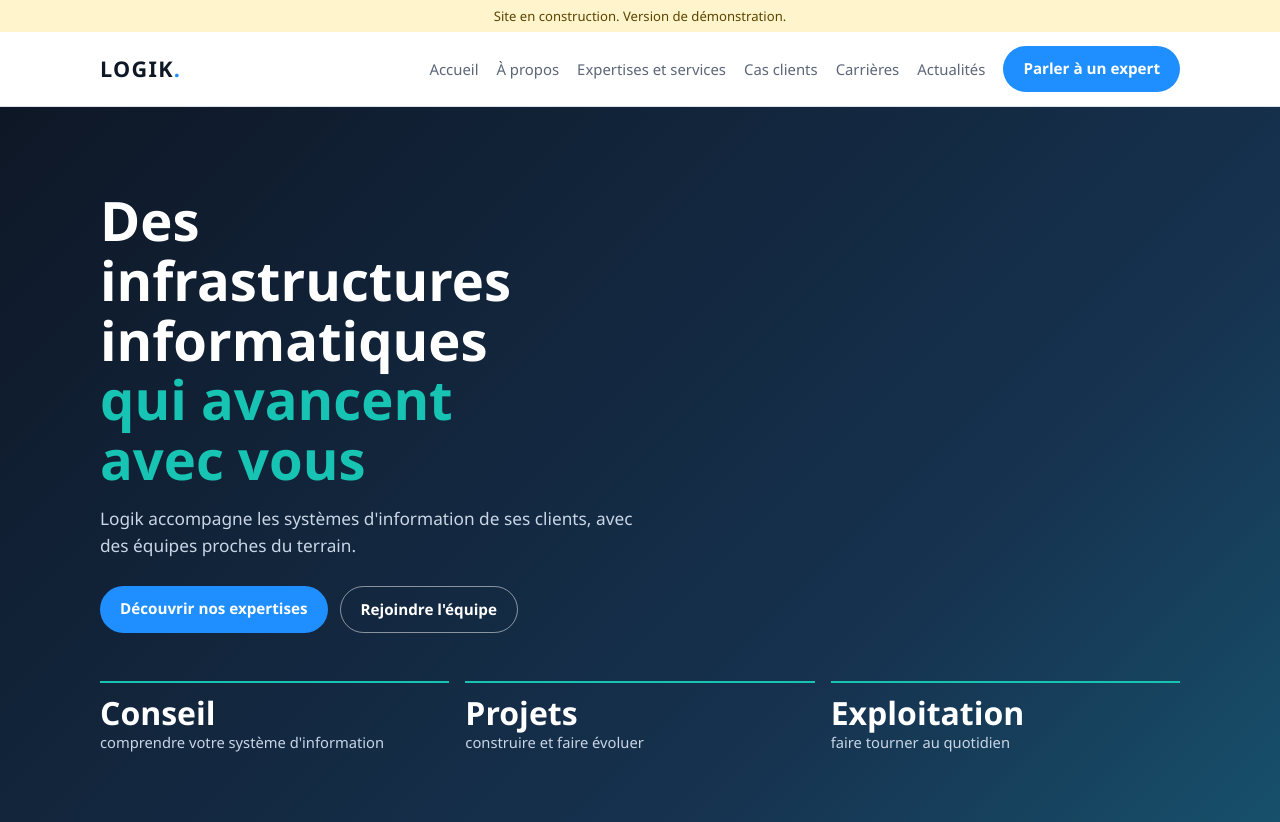
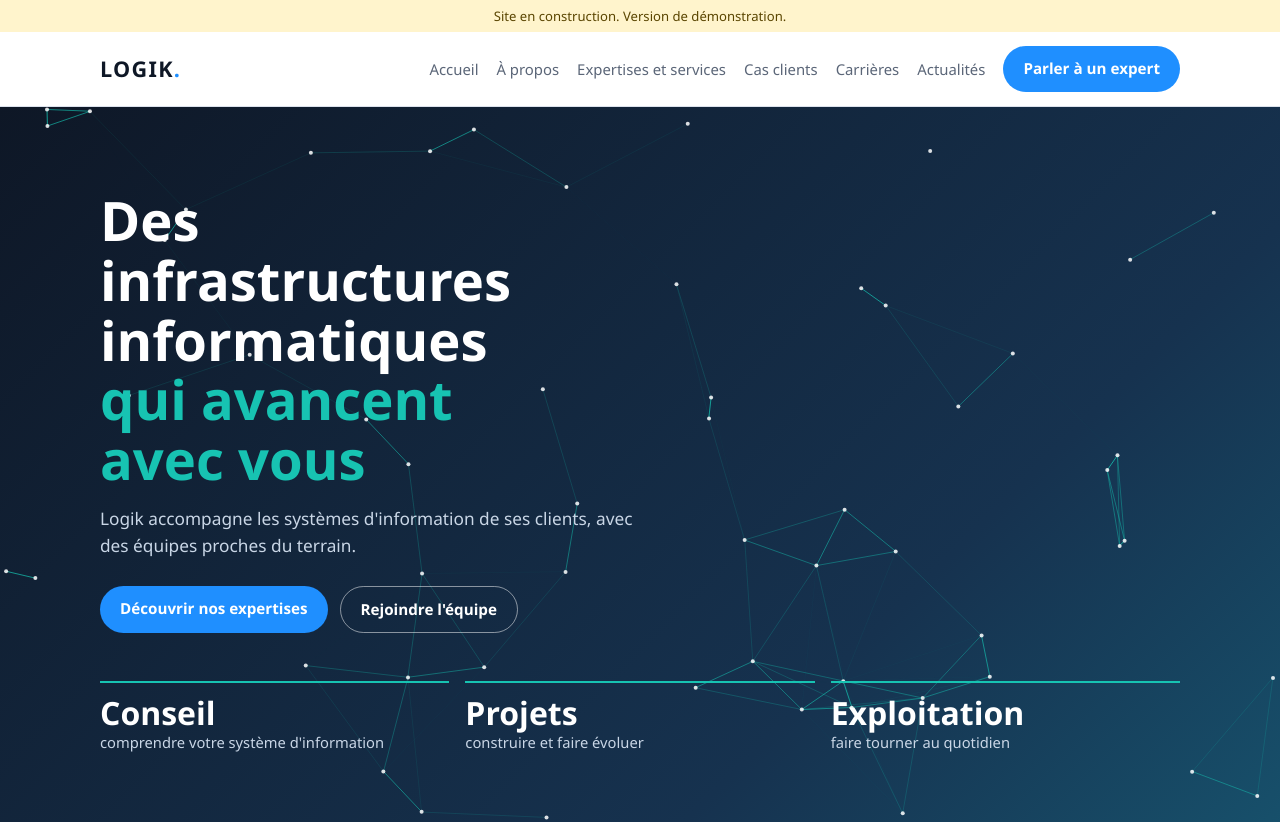
Before and after one commit to VIWELL/Logik, a plain HTML site: page index.html in a window 1280 px wide. Shown: the top 822 px of the page. Drawn offline with Linux system fonts and the light colour scheme.

Commit message:
Add styles and animations to index.html

```diff
--- a/index.html
+++ b/index.html
@@ -164,5 +164,49 @@ footer a { color: #C9D6E6; text-decoration: none; display: block; }
 <div><b>Démonstration</b>Page réalisée pour montrer ce qu'un site vitrine peut être.</div>
 </div>
 </footer>
+<style>
+.hero { position: relative; overflow: hidden; }
+.hero .large { position: relative; z-index: 1; }
+#reseau { position: absolute; inset: 0; width: 100%; height: 100%; }
+.js .carte, .js .chiffres div { opacity: 0; transform: translateY(22px); transition: opacity .7s ease, transform .7s ease; }
+.js .carte.vu, .js .chiffres div.vu { opacity: 1; transform: none; }
+.carte { transition: transform .25s ease, box-shadow .25s ease, opacity .7s ease; }
+.carte:hover { transform: translateY(-4px); box-shadow: 0 14px 30px rgba(14,23,38,.12); }
+@media (prefers-reduced-motion: reduce) { .js .carte, .js .chiffres div { opacity: 1; transform: none; transition: none; } }
+</style>
+<script>
+document.documentElement.classList.add('js');
+var hero = document.querySelector('.hero');
+var toile = document.createElement('canvas');
+toile.id = 'reseau';
+hero.insertBefore(toile, hero.firstChild);
+var c = toile.getContext('2d');
+var pts = [];
+var calme = window.matchMedia('(prefers-reduced-motion: reduce)').matches;
+function taille() { toile.width = hero.offsetWidth; toile.height = hero.offsetHeight; }
+taille();
+window.addEventListener('resize', taille);
+for (var i = 0; i < 56; i++) { pts.push({ x: Math.random() * toile.width, y: Math.random() * toile.height, vx: (Math.random() - .5) * .5, vy: (Math.random() - .5) * .5 }); }
+function dessin() {
+c.clearRect(0, 0, toile.width, toile.height);
+for (var a = 0; a < pts.length; a++) {
+var p = pts[a];
+p.x += p.vx; p.y += p.vy;
+if (p.x < 0 || p.x > toile.width) { p.vx = -p.vx; }
+if (p.y < 0 || p.y > toile.height) { p.vy = -p.vy; }
+for (var b = a + 1; b < pts.length; b++) {
+var q = pts[b];
+var d = Math.hypot(p.x - q.x, p.y - q.y);
+if (d < 150) { c.strokeStyle = 'rgba(23,195,178,' + (1 - d / 150) * .9 + ')'; c.beginPath(); c.moveTo(p.x, p.y); c.lineTo(q.x, q.y); c.stroke(); }
+}
+c.fillStyle = 'rgba(255,255,255,.85)';
+c.beginPath(); c.arc(p.x, p.y, 2, 0, 6.3); c.fill();
+}
+if (!calme) { requestAnimationFrame(dessin); }
+}
+dessin();
+var vue = new IntersectionObserver(function (es) { es.forEach(function (e) { if (e.isIntersecting) { e.target.classList.add('vu'); } }); }, { threshold: 0.15 });
+document.querySelectorAll('.carte, .chiffres div').forEach(function (el) { vue.observe(el); });
+</script>
 </body>
 </html>
```
